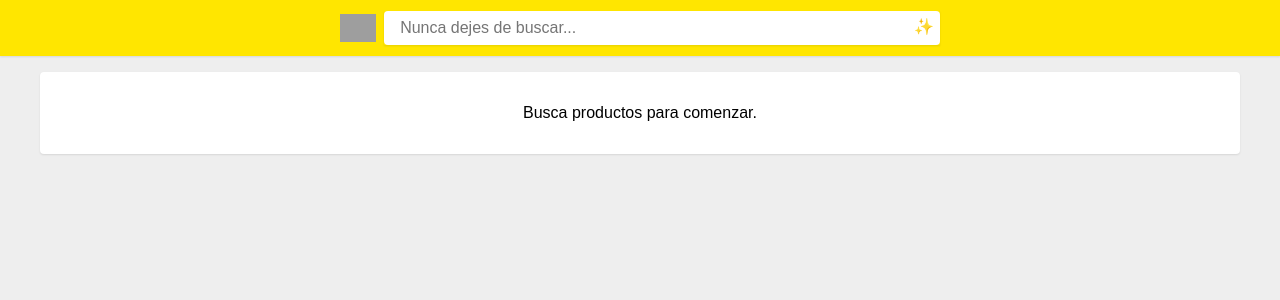
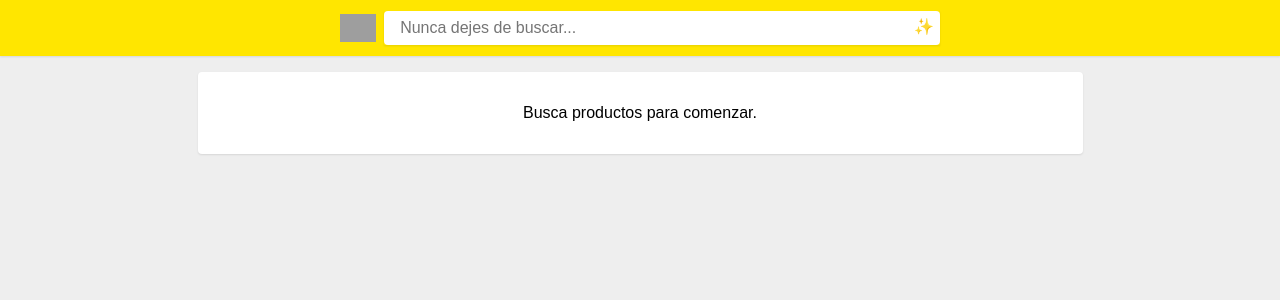
Before and after one commit to pabloppizarro/meli-products-finder, a Next.js app: page / in a window 1280 px wide. Shown: the top 300 px of the page. Built offline with nearby package versions, Linux system fonts and the light colour scheme; grey boxes are pictures that could not be loaded; a web font is replaced by a local one.

Commit message:
changed pages size in desktop

```diff
--- a/styles/pages/page.module.scss
+++ b/styles/pages/page.module.scss
@@ -11,8 +11,7 @@
     border-radius: co.$meli-sm-radius;
 
     @include r.desktop {
-      min-width: co.$desktop-page-min-width;
-      max-width: co.$desktop-page-max-width;
+      width: co.$desktop-page-min-width;
     }
   }
 }
```
Also changed, not shown: styles/pages/items-page.module.scss (+9 -2 lines).
